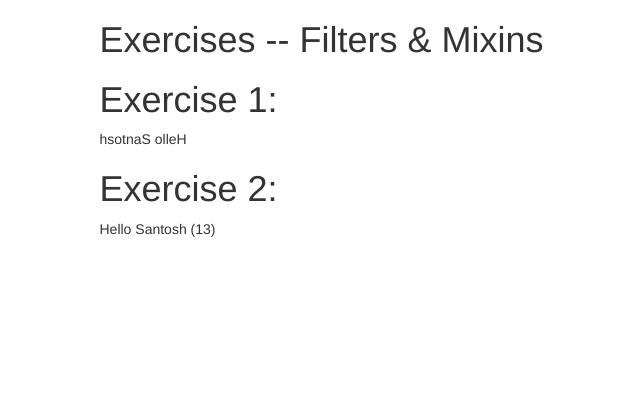
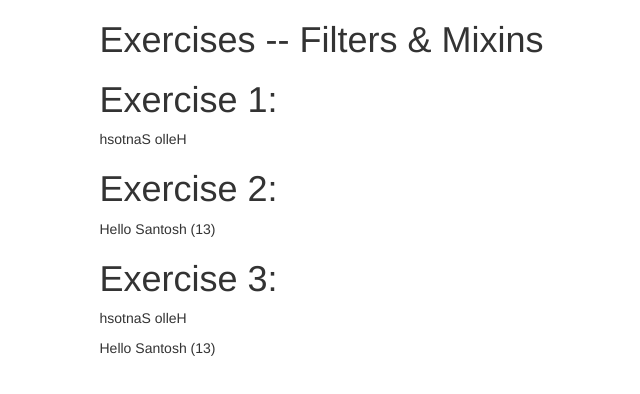
Before and after one commit to smarigowda/vuejs-cli-udemy, a Vue app: page / in a window 1280 px wide. Shown: the top 394 px of the page, without its empty margins (263-903 px from the left). Built offline with nearby package versions, Linux system fonts and the light colour scheme; a web font is replaced by a local one.

Commit message:
ex3 using computed property

```diff
--- a/src/App.vue
+++ b/src/App.vue
@@ -16,6 +16,9 @@
 
                 <!-- Exercise 3 -->
                 <!-- Do the same as in Exercises 1 & 2, now with Computed Properties -->
+                <h1>Exercise 3:</h1>
+                <p>{{ reverseText }}</p>
+                <p>{{ appendText }}</p>
 
                 <!-- Exercise 4 -->
                 <!-- Share the Computed Property rebuilding Exercise 2 via a Mixin -->
@@ -35,6 +38,14 @@
         reverseText(text) {
           return text.split('').reverse().join('')
         }
+      },
+      computed: {
+        reverseText() {
+          return this.text.split('').reverse().join('')
+        },
+        appendText() {
+          return `${this.text} (${this.text.length})`;
+        }
       }
     }
 </script>
```
